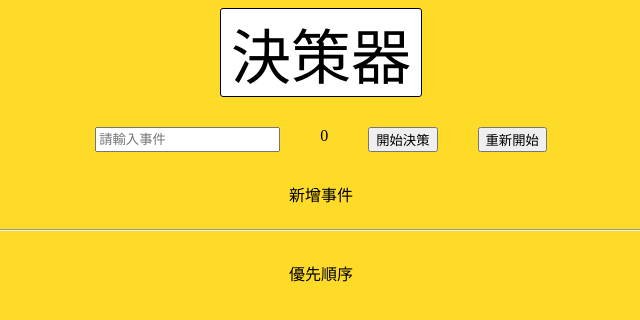
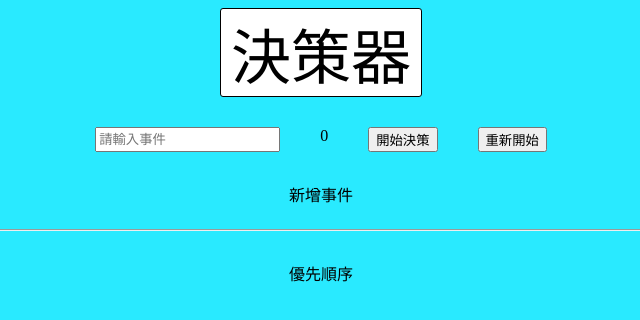
Before and after one commit to william1010121/-, a plain HTML site: page index.html in a window 1280 px wide. Shown: the whole page, without its empty margins (319-959 px from the left). Drawn offline with Linux system fonts and the light colour scheme.

Commit message:
update backgroud color

```diff
--- a/main.css
+++ b/main.css
@@ -1,6 +1,6 @@
 body {
     font-family: "標楷體";
-    background-color: rgb(255, 219, 41);
+    background-color: rgb(41, 234, 255);
 }
 
 .input_mid {
```
